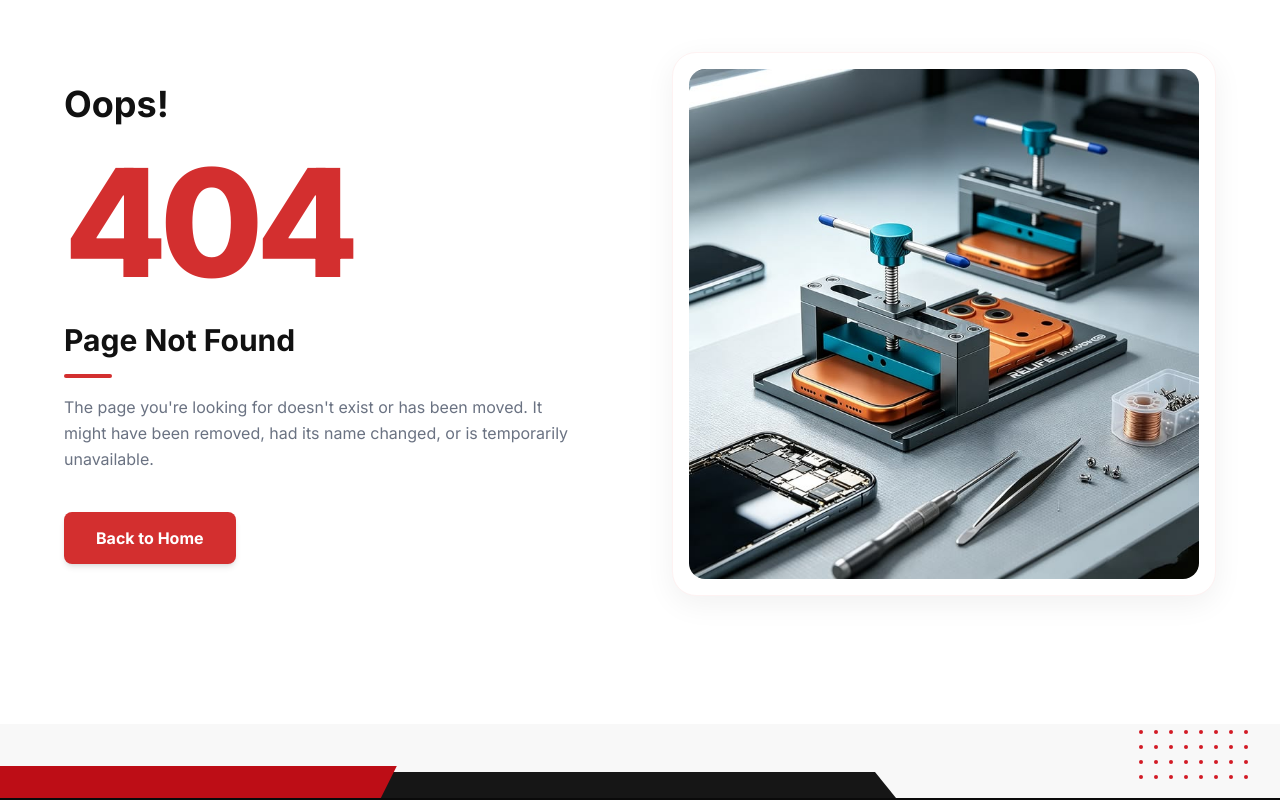
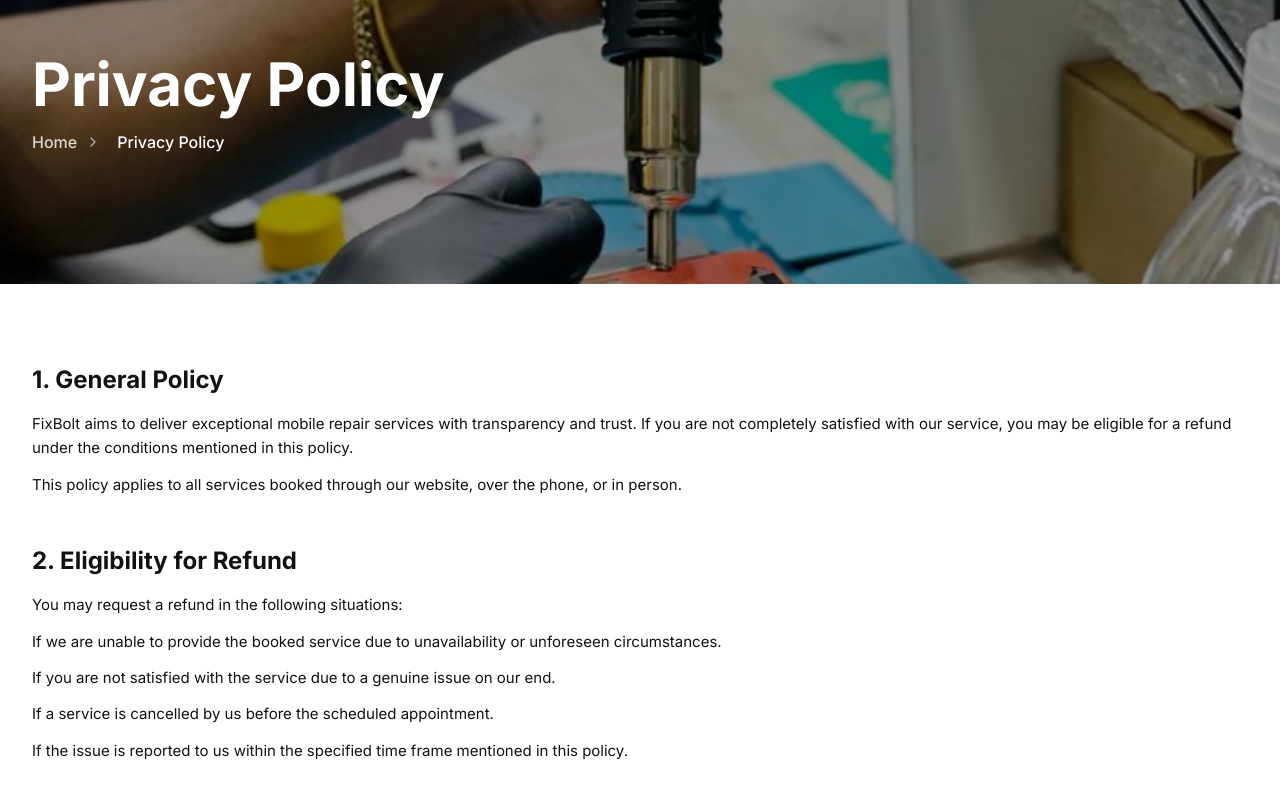
Before and after one commit to DipakSingh0111/fixbolt, a Next.js app: page /privacy-policy in a window 1280 px wide. Before the commit this address had no page. Shown: the part 200-1000 px from the top of the page. Built offline with nearby package versions, Linux system fonts and the light colour scheme.

Commit message:
update some changes

```diff
--- a/app/common/Footer.tsx
+++ b/app/common/Footer.tsx
@@ -192,10 +192,10 @@ export default function Footer({ data, className }: SectionProps<FooterData> = {
           </p>
           <div className="flex flex-wrap gap-4 md:gap-6 mt-4 md:mt-0 text-[13px] md:text-base text-gray-400">
             {[
-              { label: "Warranty Policy", href: "/refund-policy" },
+              { label: "Warranty Policy", href: "/warranty-policy" },
               { label: "Cancellation / Refund Policy", href: "/refund-policy" },
-              { label: "Privacy Policy", href: "/refund-policy" },
-              { label: "Terms & Conditions", href: "/refund-policy" },
+              { label: "Privacy Policy", href: "/privacy-policy" },
+              { label: "Terms & Conditions", href: "/terms-conditions" },
               { label: "Site-Map", href: "/sitemap" },
             ].map((link, idx) => (
               <ScrollToTopLink key={idx} href={link.href} className="hover:text-[#e51d25] transition-colors">
--- /dev/null
+++ b/app/privacy-policy/page.tsx
@@ -0,0 +1,34 @@
+import type { Metadata } from "next";
+import React from 'react';
+import { site } from '@/data';
+import PageBanner from "../common/PageBanner";
+
+export const metadata: Metadata = {
+  title: "Privacy Policy | FixBolt",
+};
+
+export default function PrivacyPolicyPage() {
+  const dummySections = site.refundPolicy.sections;
+
+  return (
+    <div className="font-sans min-h-screen bg-white">
+      <PageBanner title="Privacy Policy" />
+      <section className="site-container py-16 sm:py-20">
+        <div className="space-y-12 text-[#111111]">
+          {dummySections.map((section: any) => (
+            <div key={section.id} className="space-y-4">
+              <h2 className="text-2xl font-bold">{section.title}</h2>
+              <div className="space-y-3">
+                {section.content.map((paragraph: string, idx: number) => (
+                  <p key={idx} className="text-base sm:text-[15px] leading-relaxed">
+                    {paragraph}
+                  </p>
+                ))}
+              </div>
+            </div>
+          ))}
+        </div>
+      </section>
+    </div>
+  );
+}
--- /dev/null
+++ b/app/terms-conditions/page.tsx
@@ -0,0 +1,34 @@
+import type { Metadata } from "next";
+import React from 'react';
+import { site } from '@/data';
+import PageBanner from "../common/PageBanner";
+
+export const metadata: Metadata = {
+  title: "Terms & Conditions | FixBolt",
+};
+
+export default function TermsConditionsPage() {
+  const dummySections = site.refundPolicy.sections;
+
+  return (
+    <div className="font-sans min-h-screen bg-white">
+      <PageBanner title="Terms & Conditions" />
+      <section className="site-container py-16 sm:py-20">
+        <div className="space-y-12 text-[#111111]">
+          {dummySections.map((section: any) => (
+            <div key={section.id} className="space-y-4">
+              <h2 className="text-2xl font-bold">{section.title}</h2>
+              <div className="space-y-3">
+                {section.content.map((paragraph: string, idx: number) => (
+                  <p key={idx} className="text-base sm:text-[15px] leading-relaxed">
+                    {paragraph}
+                  </p>
+                ))}
+              </div>
+            </div>
+          ))}
+        </div>
+      </section>
+    </div>
+  );
+}
--- /dev/null
+++ b/app/warranty-policy/page.tsx
@@ -0,0 +1,34 @@
+import type { Metadata } from "next";
+import React from 'react';
+import { site } from '@/data';
+import PageBanner from "../common/PageBanner";
+
+export const metadata: Metadata = {
+  title: "Warranty Policy | FixBolt",
+};
+
+export default function WarrantyPolicyPage() {
+  const dummySections = site.refundPolicy.sections;
+
+  return (
+    <div className="font-sans min-h-screen bg-white">
+      <PageBanner title="Warranty Policy" />
+      <section className="site-container py-16 sm:py-20">
+        <div className="space-y-12 text-[#111111]">
+          {dummySections.map((section: any) => (
+            <div key={section.id} className="space-y-4">
+              <h2 className="text-2xl font-bold">{section.title}</h2>
+              <div className="space-y-3">
+                {section.content.map((paragraph: string, idx: number) => (
+                  <p key={idx} className="text-base sm:text-[15px] leading-relaxed">
+                    {paragraph}
+                  </p>
+                ))}
+              </div>
+            </div>
+          ))}
+        </div>
+      </section>
+    </div>
+  );
+}
```
Also changed, not shown: data/data.json.
